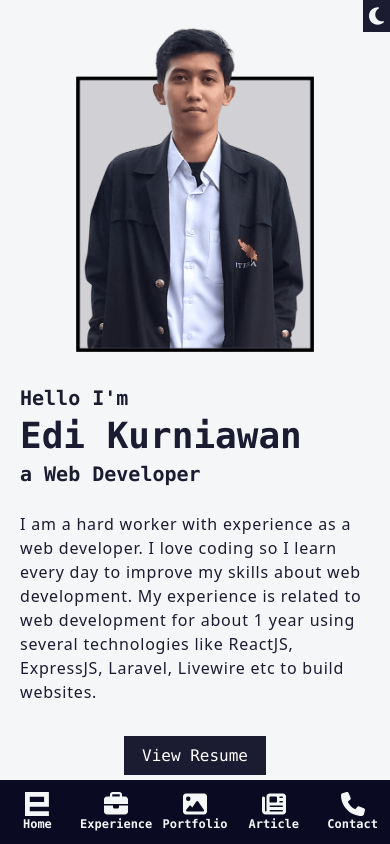
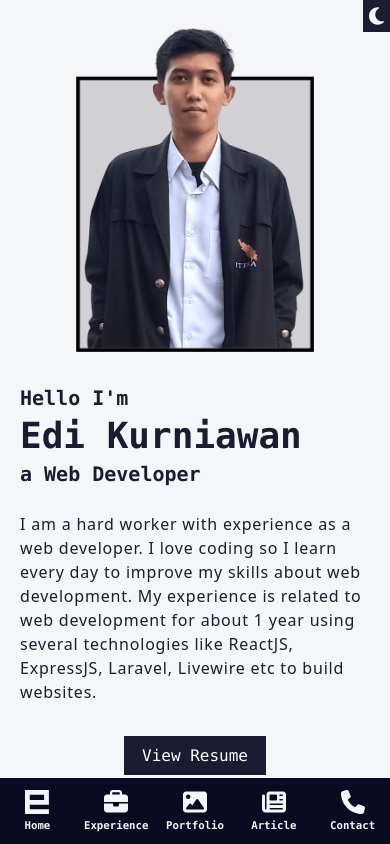
Before and after one commit to edikurniawan-dev/edikurniawan.dev, a Next.js app: page / in a window 390 px wide. Shown: the top 844 px of the page. Built offline with nearby package versions, Linux system fonts and the light colour scheme.

Commit message:
change padding and font size

```diff
--- a/components/layout.jsx
+++ b/components/layout.jsx
@@ -25,7 +25,7 @@ export default function Layout({ title, description, keywords, children }) {
                             </div>
                         </div>
                     </div>
-                    <div className="pt-8 pb-[4.1rem] md:pt-10 md:pb-0">
+                    <div className="pt-8 pb-[4.2rem] md:pt-10 md:pb-0">
                         <Footer />
                     </div>
                 </div>
--- a/components/navbar.jsx
+++ b/components/navbar.jsx
@@ -139,31 +139,39 @@ export default function Navbar() {
                                 fill="#F5F6F7"
                             />
                         </svg>
-                        <span className="text-xs font-bold">Home</span>
+                        <span className="mt-1.5 font-bold text-xxs">Home</span>
                     </a>
                 </Link>
                 <Link href="/experience">
                     <a className="flex flex-col items-center justify-end pt-3 pb-3 text-2xl md:hidden">
                         <FontAwesomeIcon icon={faBriefcase} />
-                        <span className="text-xs font-bold">Experience</span>
+                        <span className="mt-1.5 font-bold text-xxs">
+                            Experience
+                        </span>
                     </a>
                 </Link>
                 <Link href="/portfolio">
                     <a className="flex flex-col items-center justify-end pt-3 pb-3 text-2xl md:hidden">
                         <FontAwesomeIcon icon={faImage} />
-                        <span className="text-xs font-bold">Portfolio</span>
+                        <span className="mt-1.5 font-bold text-xxs">
+                            Portfolio
+                        </span>
                     </a>
                 </Link>
                 <Link href="/article">
                     <a className="flex flex-col items-center justify-end pt-3 pb-3 text-2xl md:hidden">
                         <FontAwesomeIcon icon={faNewspaper} />
-                        <span className="text-xs font-bold">Article</span>
+                        <span className="mt-1.5 font-bold text-xxs">
+                            Article
+                        </span>
                     </a>
                 </Link>
                 <Link href="/contact">
                     <a className="flex flex-col items-center justify-end pt-3 pb-3 text-2xl md:hidden">
                         <FontAwesomeIcon icon={faPhone} />
-                        <span className="text-xs font-bold">Contact</span>
+                        <span className="mt-1.5 font-bold text-xxs">
+                            Contact
+                        </span>
                     </a>
                 </Link>
             </div>
--- a/tailwind.config.js
+++ b/tailwind.config.js
@@ -9,9 +9,9 @@ module.exports = {
         extend: {
             fontSize: {
                 xxs: [
-                    '10.5px',
+                    '0.67rem',
                     {
-                        lineHeight: '1.5rem',
+                        lineHeight: '0.75rem',
                     },
                 ],
             },
```
